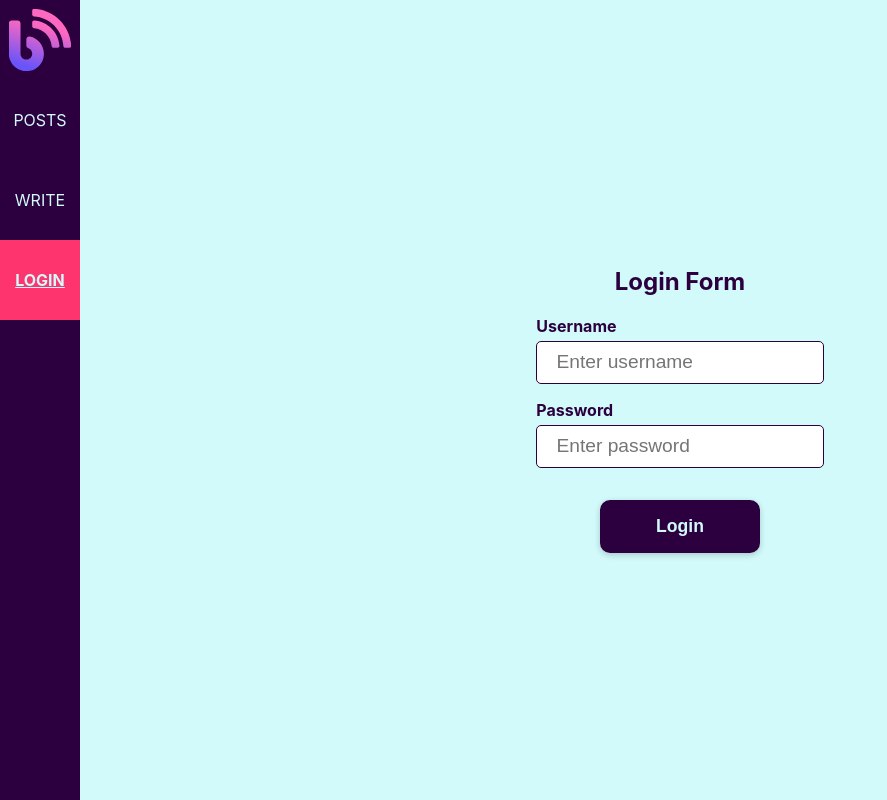
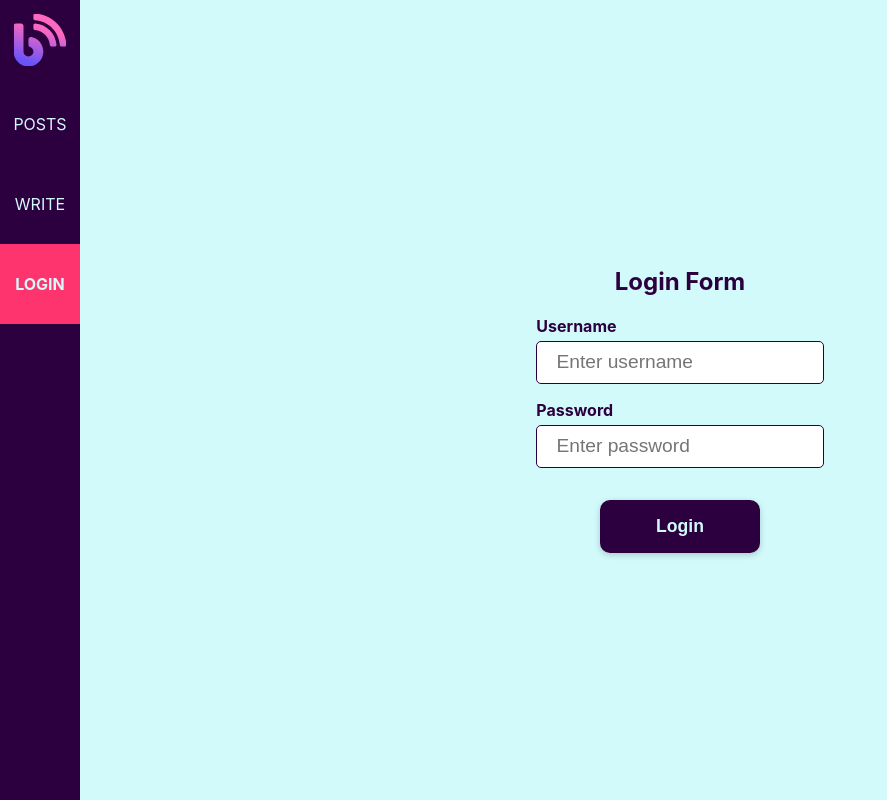
Before and after one commit to maxbibikov/blog-cms, a React (Create React App) app: page /login in a window 1280 px wide. Shown: the whole page, without its empty margins (0-887 px from the left). Built offline with nearby package versions, Linux system fonts and the light colour scheme; no server answers.

Commit message:
🎨  fix UserPage welcome message and main logo

```diff
--- a/src/components/MainNav/MainNav.js
+++ b/src/components/MainNav/MainNav.js
@@ -43,7 +43,9 @@ export function MainNav({ authorized }) {
   return (
     <section className={styles.topbar}>
       <nav className={styles.nav_list}>
-        <img src={logo} className={styles.logo} alt="logo" />
+        <Link to="/">
+          <img src={logo} className={styles.logo} alt="logo" />
+        </Link>
         <StyledLink label="Posts" to="/posts" />
         <StyledLink label="Write" to="/new" activeOnlyWhenExact="true" />
         {authButton}
--- a/src/components/MainNav/MainNav.module.css
+++ b/src/components/MainNav/MainNav.module.css
@@ -17,7 +17,7 @@
   transition: transform 0.5s ease;
 }
 .logo:hover {
-  transform: scale(1.3);
+  transform: scale(1.1);
   transition: transform 0.5s ease;
 }
 
@@ -26,7 +26,6 @@
 }
 .nav_item_active {
   background: #fe346e;
-  text-decoration: underline var(--contrast-text-color);
   transition: all 0.3s linear;
 }
 
--- a/src/pages/UserPage.js
+++ b/src/pages/UserPage.js
@@ -15,8 +15,8 @@ export function UserPage({ authorized, user, logoutAsync, loading }) {
     return (
       <section className={styles.container}>
         <h1>
-          Welcome back,{' '}
-          <span className={styles.usernameText}>{user.firstName}</span>!
+          Welcome,
+          <span className={styles.usernameText}>{` ${user.firstName}`}</span>!
           <span role="img" aria-label="funny ghost emoji">
             👻
           </span>
```
